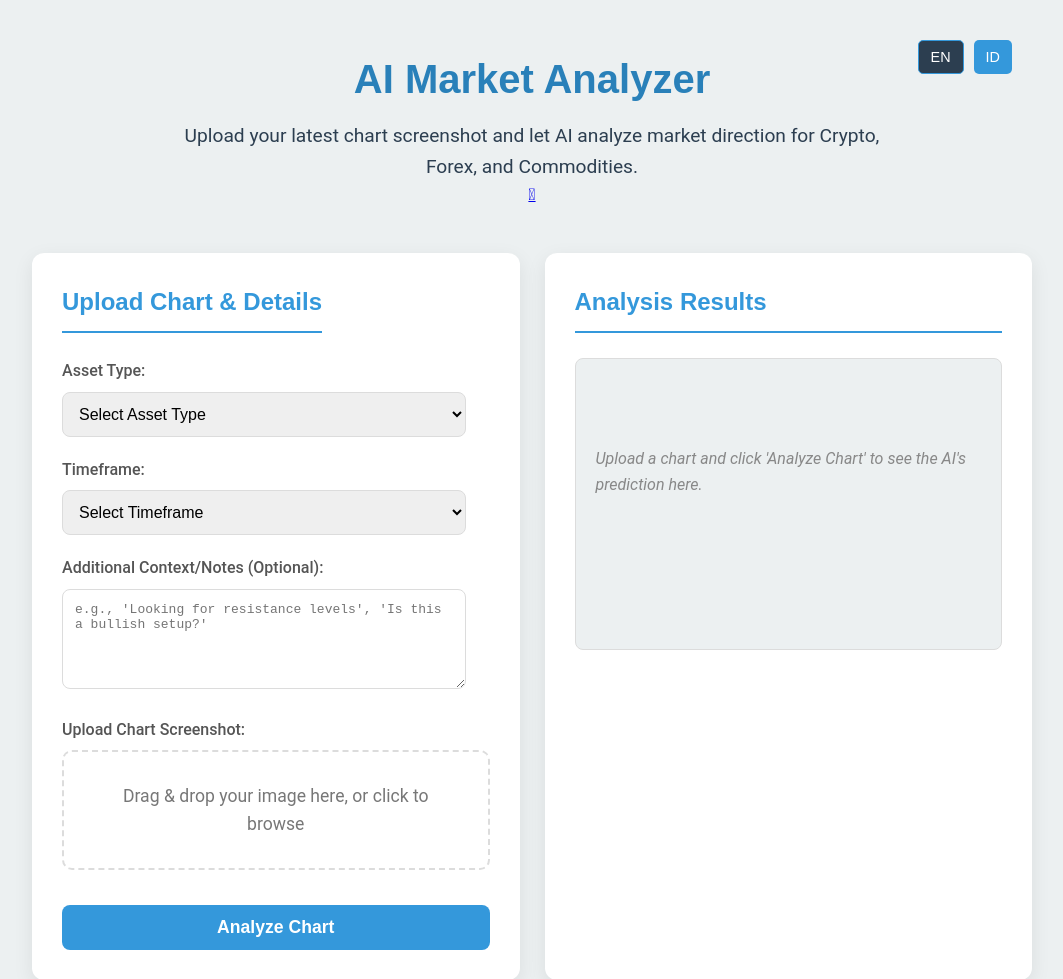
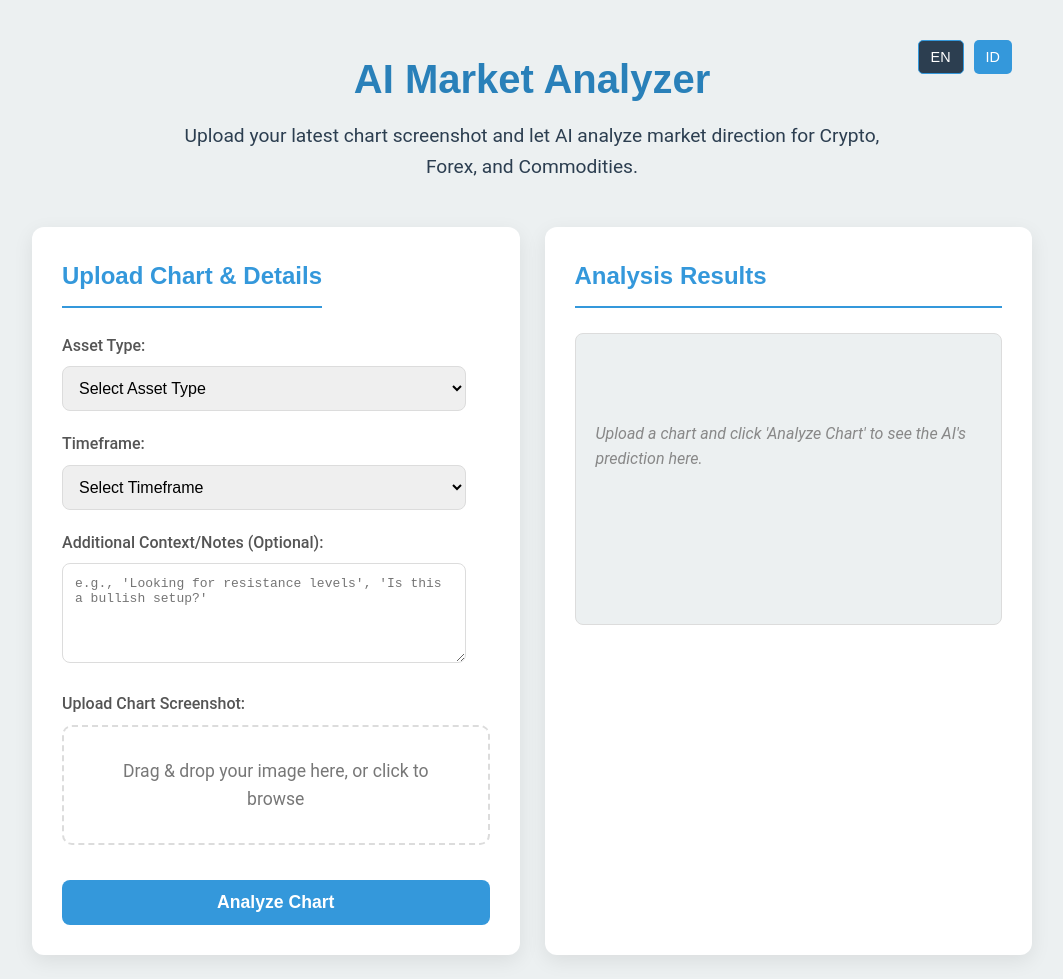
Before and after one commit to FajarDeveloper/ai-market-predictor, a website: page index.html in a window 1280 px wide. Shown: the top 979 px of the page, without its empty margins (108-1171 px from the left). Drawn offline with Linux system fonts and the light colour scheme.

Commit message:
Update index.html

```diff
--- a/index.html
+++ b/index.html
@@ -361,7 +361,7 @@
             <h1 id="headerTitle">AI Market Analyzer</h1>
             <p id="headerSubtitle" class="subtitle">Upload your latest chart screenshot and let AI analyze market direction for Crypto, Forex, and Commodities.</p>
         <a href="https://www.tiktok.com/@masterofgold_id?_t=ZS-8y2mI9AbzHU&_r=1">
-  <i class="fab fa-whatsapp"></i>
+  <i class="fa-brands fa-tiktok"></i>
         </a>
         </header>
 
```
